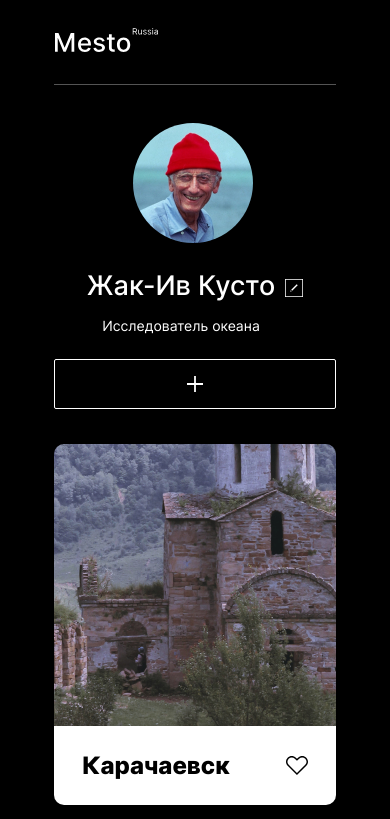
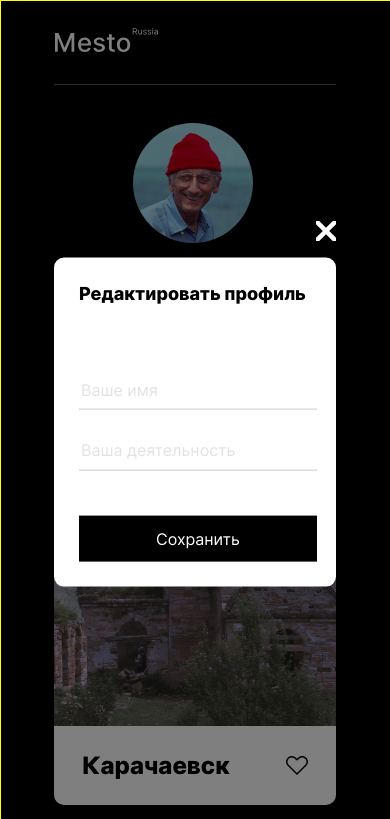
Before and after one commit to yuliakovylina/mesto-praktikum, a plain HTML site: page index.html in a window 390 px wide. Shown: the top 819 px of the page. Drawn offline with Linux system fonts and the light colour scheme.

Commit message:
Сделать модальное окно редактирования профиля, включая адаптив

```diff
--- a/blocks/body/body.css
+++ b/blocks/body/body.css
@@ -1,6 +1,7 @@
 .body {
     background-color: #000000;
     padding: 45px 15% 60px;
+    box-sizing: border-box;
     font-family: Inter, Arial,  sans-serif;
 }
 
--- a/blocks/container/container.css
+++ b/blocks/container/container.css
@@ -1,4 +1,5 @@
 .container {
+    position: relative;
     max-width: 880px;
     margin: 0 auto;
 }
--- /dev/null
+++ b/blocks/edit-popup/__close/edit-popup__close.css
@@ -0,0 +1,19 @@
+.edit-popup__close {
+    position: fixed;
+    top: -40px;
+    right: -40px;
+    background: url("../../../images/close-button.svg");
+    background-repeat: no-repeat;
+    background-position: center;
+    width: 32px;
+    height: 32px;
+}
+@media screen and (max-width: 829px) {
+    .edit-popup__close {
+        position: fixed;
+        top: -40px;
+        right: 0;
+        width: 20px;
+        height: 20px;
+    }
+}
--- /dev/null
+++ b/blocks/edit-popup/__form-wrapper/edit-popup__form-wrapper.css
@@ -0,0 +1,15 @@
+.edit-popup__form-wrapper {
+    position: fixed;
+    top: 50%;
+    left: 50%;
+    width: 430px;
+    height: 330px;
+    z-index: 20;
+    transform: translate(-50%, -50%);/*выравнивает по центру после смещения от позиционирования*/
+}
+@media screen and (max-width: 829px) {
+    .edit-popup__form-wrapper {
+        width: 282px;
+        height: 322px;
+    }
+}
--- /dev/null
+++ b/blocks/edit-popup/__form/edit-popup__form.css
@@ -0,0 +1,19 @@
+.edit-popup__form {
+    position: fixed;
+    top: 50%;
+    left: 50%;
+    width: 430px;
+    z-index: 20;
+    transform: translate(-50%, -50%);/*выравнивает по центру после смещения от позиционирования*/
+    background-color: white;
+    box-shadow: 0 0 25px rgba(0, 0, 0, 0.15);
+    border-radius: 10px;
+    padding: 35px;
+    box-sizing: border-box;
+}
+@media screen and (max-width: 829px) {
+    .edit-popup__form {
+        width: 100%;
+        padding: 25px;
+    }
+}
--- /dev/null
+++ b/blocks/edit-popup/__input/edit-popup__input.css
@@ -0,0 +1,10 @@
+@import url('./edit-popup__input_name.css');
+@import url('./edit-popup__input_job.css');
+.edit-popup__input {
+    width: 100%;
+    border: none;
+    border-bottom: 1px solid #000000;
+    opacity: 0.2;
+    padding-bottom: 10px;
+    box-sizing: border-box;
+}
--- /dev/null
+++ b/blocks/edit-popup/__input/edit-popup__input_job.css
@@ -0,0 +1,3 @@
+.edit-popup__input_job {
+
+}
--- /dev/null
+++ b/blocks/edit-popup/__input/edit-popup__input_name.css
@@ -0,0 +1,3 @@
+.edit-popup__inputs_name {
+    margin-bottom: 30px;
+}
--- /dev/null
+++ b/blocks/edit-popup/__inputs/edit-popup__inputs.css
@@ -0,0 +1,9 @@
+.edit-popup__inputs {
+    width: 358px;
+}
+
+@media screen and (max-width: 829px) {
+    .edit-popup__inputs {
+        width: 238px;
+    }
+}
--- /dev/null
+++ b/blocks/edit-popup/__overlay/edit-popup__overlay.css
@@ -0,0 +1,8 @@
+.edit-popup__overlay {
+    width: 100%;
+    height: 100%;
+    margin: 0 auto;
+    background-color: black;
+    opacity: 0.5;
+    z-index: 10;
+}
--- /dev/null
+++ b/blocks/edit-popup/__submit/edit-popup__submit.css
@@ -0,0 +1,15 @@
+.edit-popup__submit {
+    width: 358px;
+    height: 50px;
+    background-color: black;
+    color: white;
+    margin-top: 48px;
+}
+
+@media screen and (max-width: 829px) {
+    .edit-popup__submit {
+        width: 238px;
+        height: 46px;
+        margin-top: 45px;
+    }
+}
--- /dev/null
+++ b/blocks/edit-popup/__title/edit-popup__title.css
@@ -0,0 +1,10 @@
+.edit-popup__title {
+    margin-bottom: 54px;
+}
+@media screen and (max-width: 829px) {
+    .edit-popup__title {
+        font-size: 18px;
+        line-height: 22px;
+        margin-bottom: 75px;
+    }
+}
--- /dev/null
+++ b/blocks/edit-popup/edit-popup.css
@@ -0,0 +1,16 @@
+@import url('./__overlay/edit-popup__overlay.css');
+@import url('./__form-wrapper/edit-popup__form-wrapper.css');
+@import url('./__form/edit-popup__form.css');
+@import url('./__title/edit-popup__title.css');
+@import url('./__inputs/edit-popup__inputs.css');
+@import url('./__input/edit-popup__input.css');
+@import url('./__close/edit-popup__close.css');
+@import url('./__submit/edit-popup__submit.css');
+.edit-popup {
+    position: fixed;
+    top: 0;
+    left: 0;
+    width: 100%;
+    height: 100%;
+    border: 1px solid yellow;
+}
--- a/index.html
+++ b/index.html
@@ -73,6 +73,20 @@
     <footer class="footer">
         <p class="footer__copyright">&#169; 2021 Mesto Russia</p>
     </footer>
+    <section class="edit-popup">
+        <div class="edit-popup__overlay"></div>
+        <div class="edit-popup__form-wrapper">
+        <form class="edit-popup__form">
+            <h1 class="edit-popup__title">Редактировать профиль</h1>
+            <div class="edit-popup__inputs">
+                <input class="edit-popup__input edit-popup__inputs_name" placeholder="Ваше имя">
+                <input class="edit-popup__input edit-popup__inputs_job" placeholder="Ваша деятельность">
+            </div>
+            <button class="edit-popup__submit" type="submit">Сохранить</button>
+        </form>
+        <button type="button" class="edit-popup__close"></button>
+        </div>
+    </section>
 </div>
 </body>
 </html>
--- a/pages/index.css
+++ b/pages/index.css
@@ -4,3 +4,4 @@
 @import url('.././blocks/header/header.css');
 @import url('.././blocks/main/main.css');
 @import url('.././blocks/footer/footer.css');
+@import url('.././blocks/edit-popup/edit-popup.css');
```
Also changed, not shown: images/close-button.svg (added), 1 other file.
